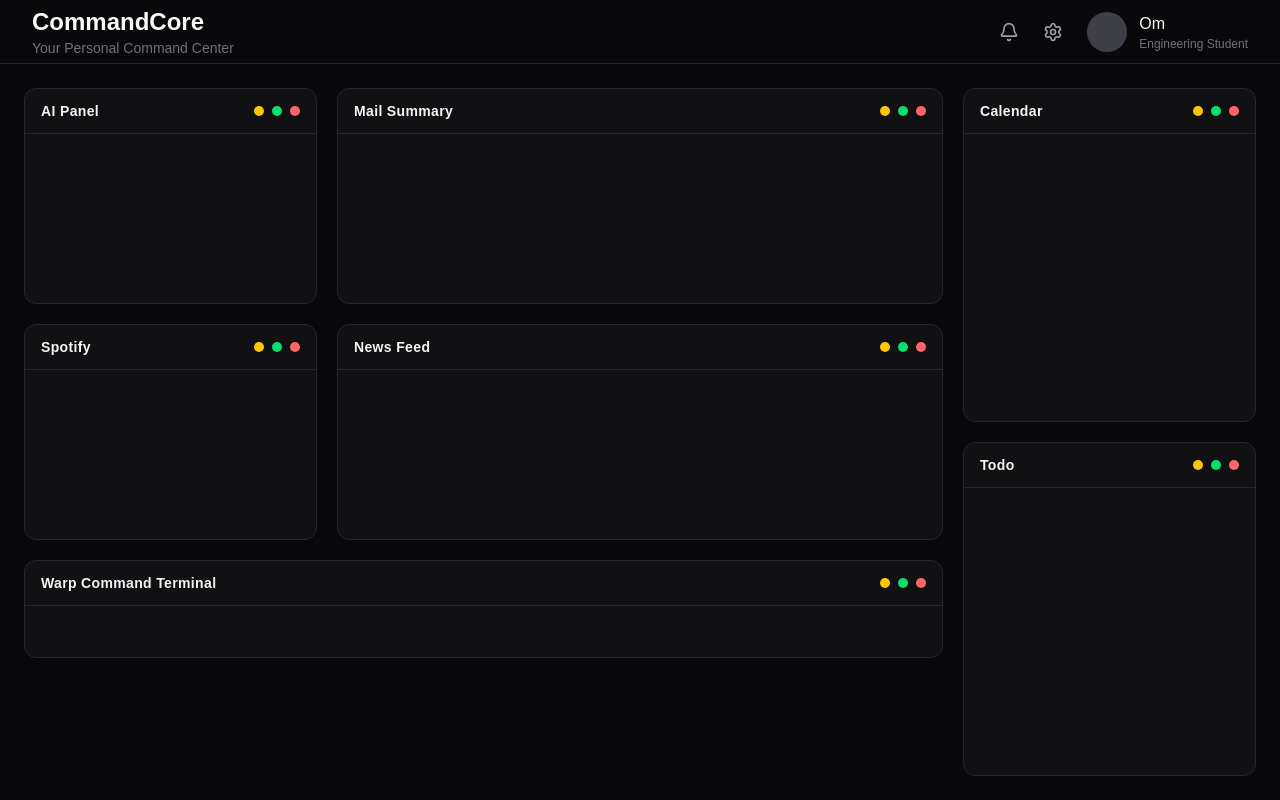
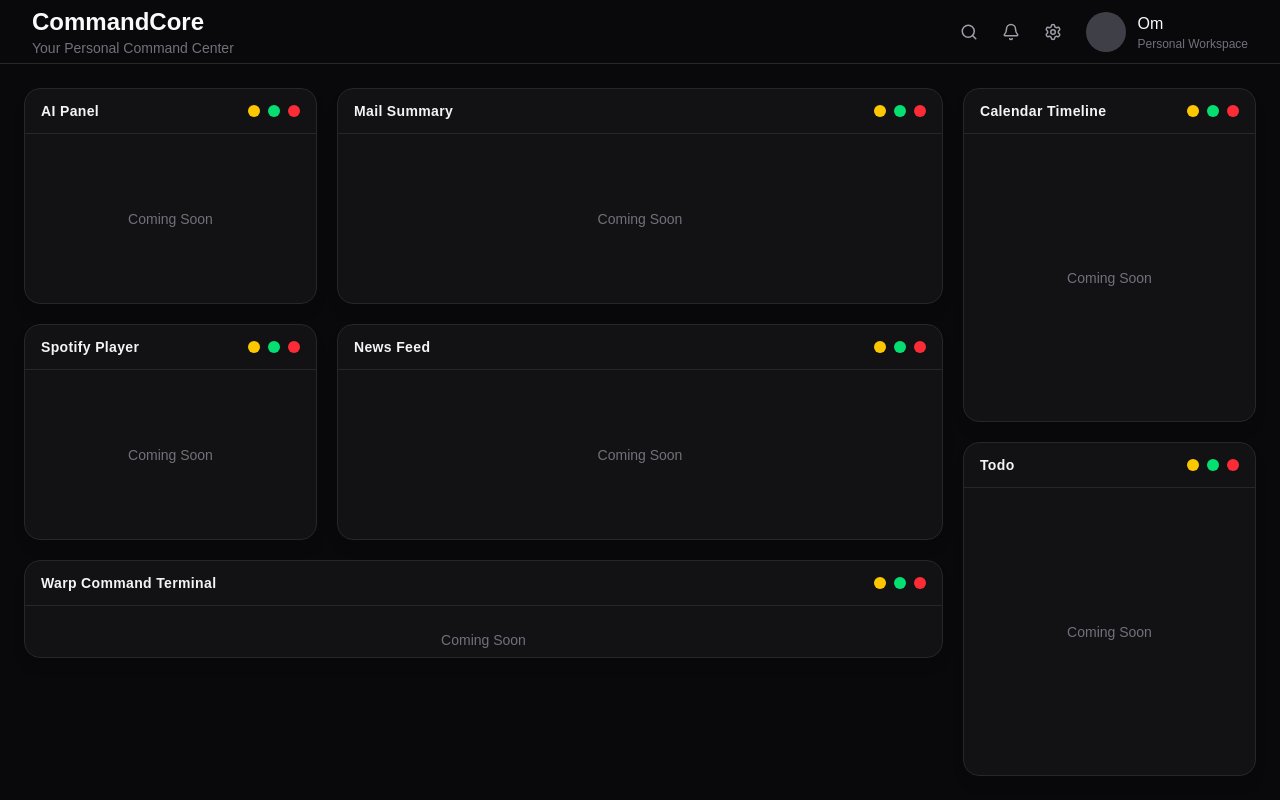
Before and after one commit to PiUnknown/CommandCore, a Next.js app in the folder apps/web/: page / in a window 1280 px wide. Built offline with nearby package versions, Linux system fonts and the light colour scheme; a web font is replaced by a local one.

Commit message:
feat(web): implement reusable dashboard layout

```diff
--- a/apps/web/components/dashboard/dashboard-shell.tsx
+++ b/apps/web/components/dashboard/dashboard-shell.tsx
@@ -8,7 +8,9 @@ export function DashboardShell() {
             <AppHeader />
 
             <div className="flex-1 overflow-hidden">
+
                 <DashboardGrid />
+
             </div>
 
         </div>
--- a/apps/web/components/layout/app-header.tsx
+++ b/apps/web/components/layout/app-header.tsx
@@ -1,10 +1,11 @@
-import { Bell, Settings } from "lucide-react";
+import { Bell, Search, Settings } from "lucide-react";
 
 export function AppHeader() {
     return (
-        <header className="flex h-16 items-center justify-between border-b border-zinc-800 px-8">
+        <header className="flex h-16 items-center justify-between border-b border-zinc-800 bg-zinc-950 px-8">
 
             <div>
+
                 <h1 className="text-2xl font-bold">
                     CommandCore
                 </h1>
@@ -12,18 +13,24 @@ export function AppHeader() {
                 <p className="text-sm text-zinc-500">
                     Your Personal Command Center
                 </p>
+
             </div>
 
             <div className="flex items-center gap-6">
 
+                <Search
+                    size={18}
+                    className="cursor-pointer text-zinc-400 hover:text-white"
+                />
+
                 <Bell
-                    size={20}
-                    className="cursor-pointer text-zinc-400 transition hover:text-white"
+                    size={18}
+                    className="cursor-pointer text-zinc-400 hover:text-white"
                 />
 
                 <Settings
-                    size={20}
-                    className="cursor-pointer text-zinc-400 transition hover:text-white"
+                    size={18}
+                    className="cursor-pointer text-zinc-400 hover:text-white"
                 />
 
                 <div className="flex items-center gap-3">
@@ -31,13 +38,15 @@ export function AppHeader() {
                     <div className="h-10 w-10 rounded-full bg-zinc-700" />
 
                     <div>
+
                         <p className="font-medium">
                             Om
                         </p>
 
                         <p className="text-xs text-zinc-500">
-                            Engineering Student
+                            Personal Workspace
                         </p>
+
                     </div>
 
                 </div>
--- a/apps/web/components/layout/dashboard-grid.tsx
+++ b/apps/web/components/layout/dashboard-grid.tsx
@@ -15,12 +15,12 @@ export function DashboardGrid() {
             />
 
             <WidgetShell
-                title="Calendar"
+                title="Calendar Timeline"
                 className="col-span-3 row-span-3"
             />
 
             <WidgetShell
-                title="Spotify"
+                title="Spotify Player"
                 className="col-span-3 row-span-2"
             />
 
--- a/apps/web/components/layout/widget-shell.tsx
+++ b/apps/web/components/layout/widget-shell.tsx
@@ -15,24 +15,45 @@ export function WidgetShell({
     return (
         <section
             className={cn(
-                "rounded-xl border border-zinc-800 bg-zinc-900/60 backdrop-blur-sm overflow-hidden",
+                "flex flex-col overflow-hidden rounded-2xl border border-zinc-800 bg-zinc-900/70 shadow-lg backdrop-blur",
                 className
             )}
         >
             <header className="flex items-center justify-between border-b border-zinc-800 px-4 py-3">
+
                 <h2 className="text-sm font-semibold tracking-wide text-zinc-100">
                     {title}
                 </h2>
 
-                <div className="flex gap-2">
-                    <button className="h-2.5 w-2.5 rounded-full bg-yellow-400" />
-                    <button className="h-2.5 w-2.5 rounded-full bg-green-400" />
-                    <button className="h-2.5 w-2.5 rounded-full bg-red-400" />
+                <div className="flex items-center gap-2">
+
+                    <button
+                        className="h-3 w-3 rounded-full bg-yellow-400 transition hover:scale-110"
+                        aria-label="Minimize Widget"
+                    />
+
+                    <button
+                        className="h-3 w-3 rounded-full bg-green-400 transition hover:scale-110"
+                        aria-label="Expand Widget"
+                    />
+
+                    <button
+                        className="h-3 w-3 rounded-full bg-red-500 transition hover:scale-110"
+                        aria-label="Hide Widget"
+                    />
+
                 </div>
+
             </header>
 
-            <div className="h-[calc(100%-49px)] p-4">
-                {children}
+            <div className="flex flex-1 items-center justify-center p-6">
+
+                {children ?? (
+                    <p className="text-sm text-zinc-500">
+                        Coming Soon
+                    </p>
+                )}
+
             </div>
         </section>
     );
```
